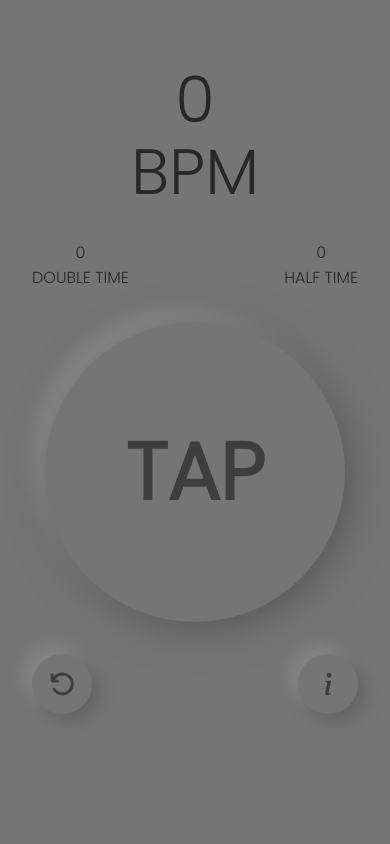
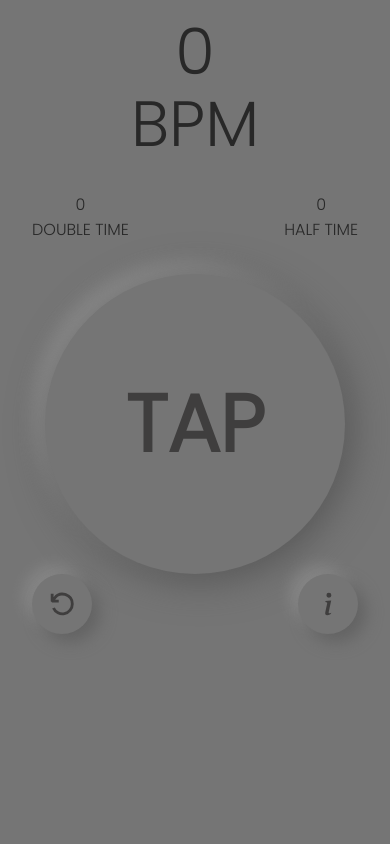
Before and after one commit to marcsouth/BPM-FIND, a React (Create React App) app: page / in a window 390 px wide. Shown: the top 844 px of the page. Built offline with nearby package versions, Linux system fonts and the light colour scheme.

Commit message:
mobile fix

```diff
--- a/public/index.html
+++ b/public/index.html
@@ -24,7 +24,7 @@
       work correctly both with client-side routing and a non-root public URL.
       Learn how to configure a non-root public URL by running `npm run build`.
     -->
-    <title>FIND BPM</title>
+    <title>BPM FIND</title>
   </head>
   <body>
     <noscript>You need to enable JavaScript to run this app.</noscript>
--- a/src/App.css
+++ b/src/App.css
@@ -30,7 +30,7 @@ body{
   width: 100%;
   height: 100vh;
   align-items: center;
-  margin-top: 4rem;
+  margin-top: 1rem;
 }
 .taplettering{
   font-size: 5rem;
@@ -107,3 +107,24 @@ h1{
 ul li {
   margin-bottom: 1rem;
 }
+.mainbutton{
+  border-radius: 100%;
+  background: #757575;
+  box-shadow: 5px 5px 40px #545454, -10px -10px 20px #969696;
+  height: 300px;
+  width: 300px;
+  margin-top: 2rem;
+  display: flex;
+  justify-content: center;
+  align-items: center;
+  cursor: pointer;
+  border:none;
+  font-weight: 700;
+  color:#3f3e3e;
+  font-size: 5rem;
+}
+
+.mainbutton:active{
+  box-shadow: inset 5px 5px 10px #545454, inset -5px -5px 10px #969696;
+  font-size: 4rem;
+}
--- a/src/App.js
+++ b/src/App.js
@@ -50,28 +50,6 @@ function App() {
     setBpm(0);
   }
 
-  const buttonTap = {
-    borderRadius: '100%',
-    backgroundColor: 'linear-gradient(145deg, #716b6b, #877f7f)',
-    boxShadow: isPressed
-      ? ' inset 5px 5px 10px #545454, inset -5px -5px 10px #969696'
-      : '5px 5px 40px #545454, -10px -10px 20px #969696',
-    height: '300px',
-    width: '300px',
-    marginTop: '2rem',
-    display: 'flex',
-    justifyContent: 'center',
-    alignItems: 'center',
-    cursor: 'pointer',
-    marginBottom: "2rem",
-  };
-
-  const letterTap = {
-  fontSize: isPressed ? "4rem" : "5rem",
-  fontWeight: "700",
-  color:"#3f3e3e",
-  };
-
   return (
     <>
       <div className="wrapper">
@@ -91,14 +69,14 @@ function App() {
           </div>
         </div>
 
-        <div
+        <button
           onClick={handleTap}
-          style={buttonTap}
+          className='mainbutton'
           onMouseDown={handleMouseDown}
           onMouseUp={handleMouseUp}
         >
-          <p style={letterTap}>TAP</p>
-        </div>
+         TAP
+        </button>
 
         <div className="splitcontainer">
 
@@ -114,7 +92,7 @@ function App() {
         </div>
       </div>
 
-      <div className={`${info ? "modal" : "hiddenmodal"}`} onClick={closeModal}>
+      <div className={`${info ? "modal" : "modalhidden"}`} onClick={closeModal}>
 
           <div className="modalcontainer">
 
```
